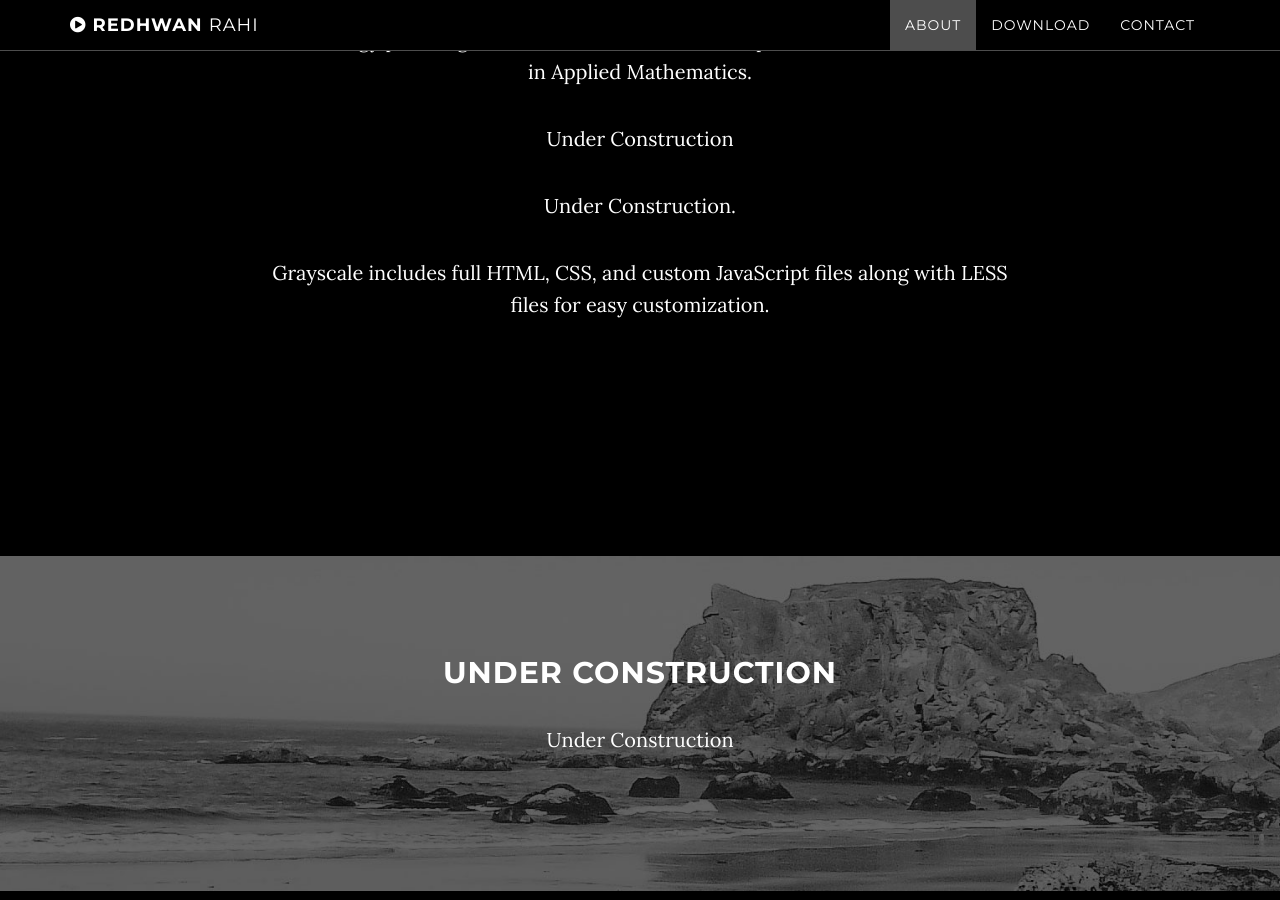
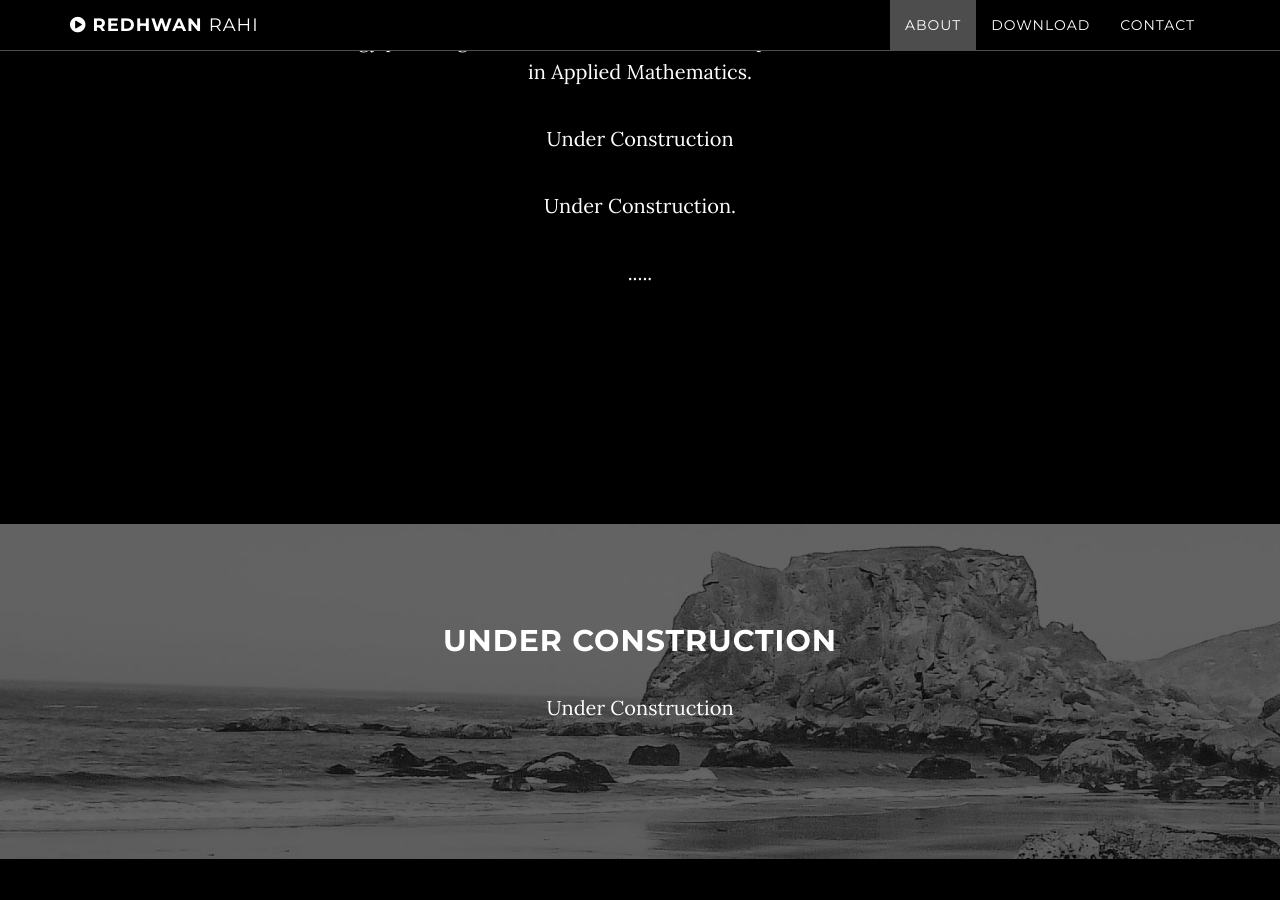
Before and after one commit to Redhwan-Rahi/portfolio-website, a Jekyll site: the page built from index.html, in a window 1280 px wide and 900 px high, scrolled down 1176 px. Built offline with Jekyll 4.4.1, drawn with Linux system fonts in a browser that asks for light colours.

```diff
--- a/_includes/about.html
+++ b/_includes/about.html
@@ -6,7 +6,7 @@
                 <p>Hey! I'm currently an undergraduate student at New Jersey Institute of Technology pursuing a Bachelor’s of Science in Computer Science with a minor in Applied Mathematics. </p>
                 <p>Under Construction</a></p>
                 <p>Under Construction.</p>
-                <p>Grayscale includes full HTML, CSS, and custom JavaScript files along with LESS files for easy customization.</p>
+                <p>.....</p>
             </div>
         </div>
     </section>
```
Also changed, not shown: package.json (added, +24 -0 lines), 2 other files.
